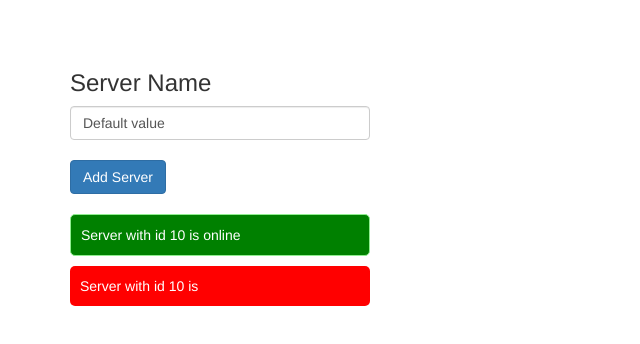
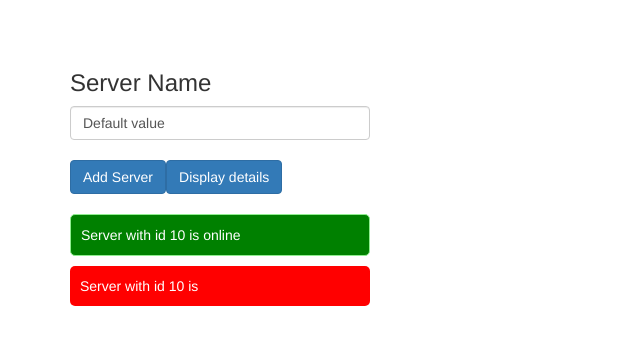
Before and after one commit to jansson-daniel/Angular-dream-app, an Angular app: page / in a window 1280 px wide. Shown: the top 344 px of the page, without its empty margins (0-640 px from the left). Built offline with nearby package versions, Linux system fonts and the light colour scheme.

Commit message:
assignment

```diff
--- a/src/app/servers/servers.component.css
+++ b/src/app/servers/servers.component.css
@@ -9,3 +9,11 @@ input[type="text"] {
 .wrapper {
     margin-top: 50px;
 }
+
+.details {
+    display: none;
+}
+
+.isVisible {
+    display: block;
+}
--- a/src/app/servers/servers.component.html
+++ b/src/app/servers/servers.component.html
@@ -14,6 +14,17 @@
     Add Server
 </button>
 
+<button
+   (click) = onToggleDetails($event)
+   class="btn btn-primary">
+    Display details
+</button>
+<p
+   class="details"
+   [ngClass]="{ isVisible: showDetails }">
+   This is a hidden paragraph which can be toggled!
+</p>
+
 <app-server *ngFor='let server of servers'></app-server>
 
 <!--label>{{ serverName }}</label-->
--- a/src/app/servers/servers.component.ts
+++ b/src/app/servers/servers.component.ts
@@ -13,6 +13,7 @@ export class ServersComponent implements OnInit {
   serverCreationStatus = 'No server was created';
   serverName = 'Default value';
   servers = ['Testserver', 'Testserver 2'];
+  showDetails = false;
 
   constructor () {
     setTimeout(() => {
@@ -33,4 +34,8 @@ export class ServersComponent implements OnInit {
     this.serverName = (<HTMLInputElement> event.target).value;
   }
 
+  onToggleDetails (event) {
+    this.showDetails = !this.showDetails;
+  }
+
 }
```
